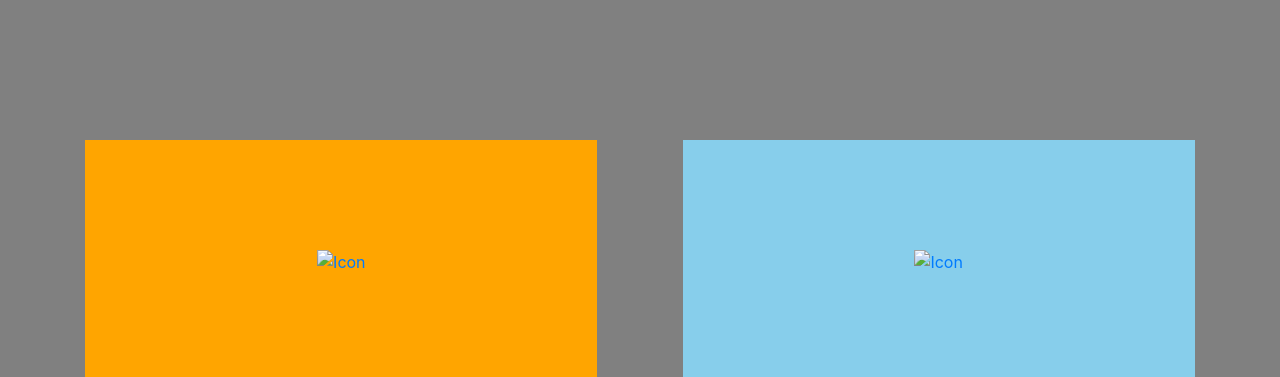
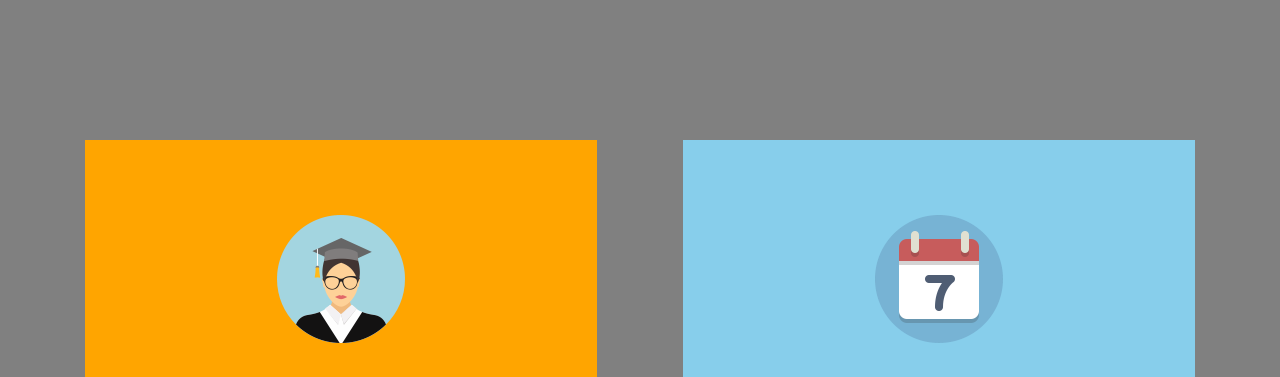
Before and after one commit to aelenia/codefish, a website: page docs/index.html in a window 1280 px wide. Shown: the top 377 px of the page. Drawn offline with Linux system fonts and the light colour scheme.

Commit message:
Add icons

```diff
--- a/docs/index.html
+++ b/docs/index.html
@@ -12,11 +12,11 @@
   <main>
   <div class="box">
     <a href="#" class="students">
-      <img src="" alt="Icon">
+      <img src="../img/students.png" alt="Icon">
       <h2>Students</h2>
     </a>
     <a href="#" class="calendar">
-      <img src="" alt="Icon">
+      <img src="../img/calendar.png" alt="Icon">
       <h2>Calendar</h2>
     </a>
   </div>
```
Also changed, not shown: src/partials/home.html (+2 -2 lines), docs/img/calendar.png (added), docs/img/students.png (added).
